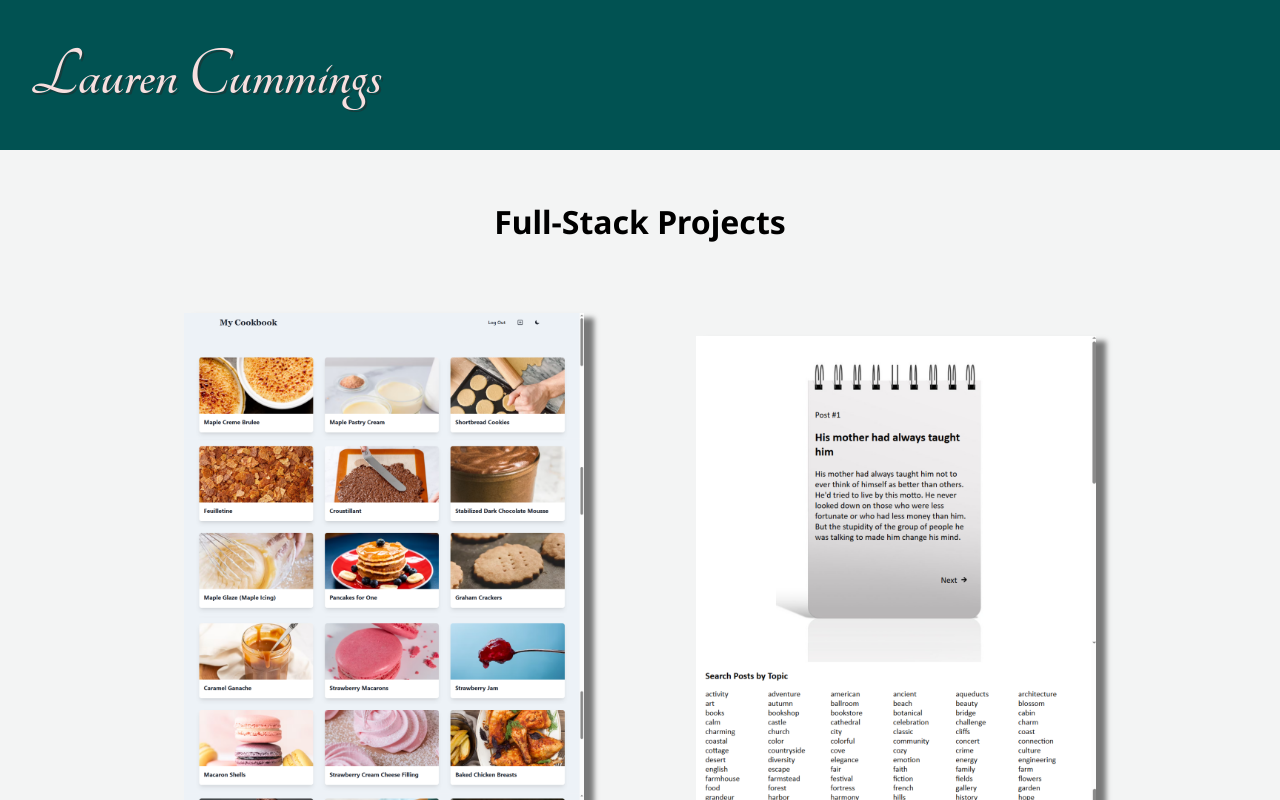
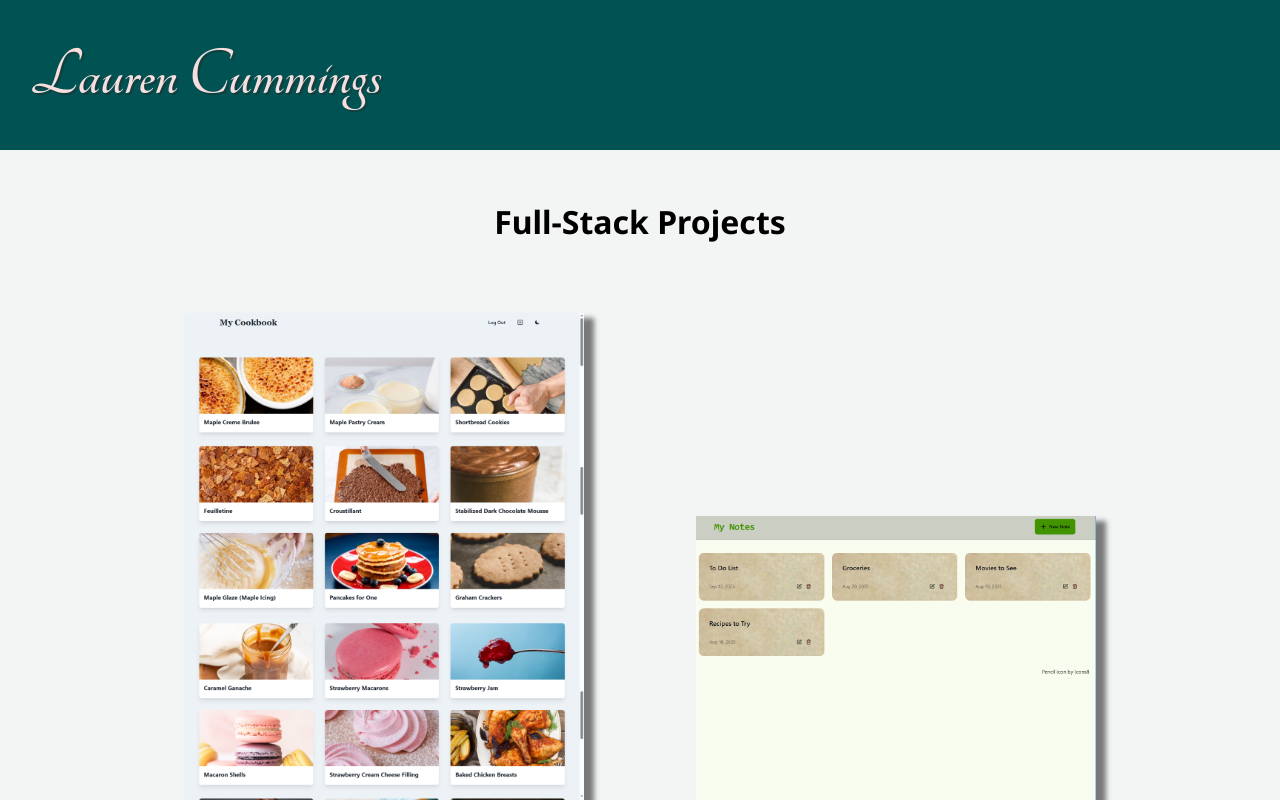
Before and after one commit to LaurenCummings/portfolio-project, a React (Vite) app: page / in a window 1280 px wide. Shown: the top 800 px of the page. Built offline with nearby package versions, Linux system fonts and the light colour scheme.

Commit message:
added notes project photo to home page

```diff
--- a/src/pages/Home.jsx
+++ b/src/pages/Home.jsx
@@ -7,6 +7,7 @@ import spaProject from "../assets/spaProjectShort.png";
 import recipeProject from "../assets/recipeProject.png";
 import blogProject from "../assets/blogProject.png";
 import cookbookProject from "../assets/cookbookProject.png";
+import notesProject from "../assets/notesProject.png";
 
 function Home() {
   return (
@@ -20,7 +21,7 @@ function Home() {
         </div>
         <div className="project">
           <Link to="/notes-project">
-            <img src={blogProject} alt="Notes Project" />
+            <img src={notesProject} alt="Notes Project" />
           </Link>
         </div>
       </div>
```
